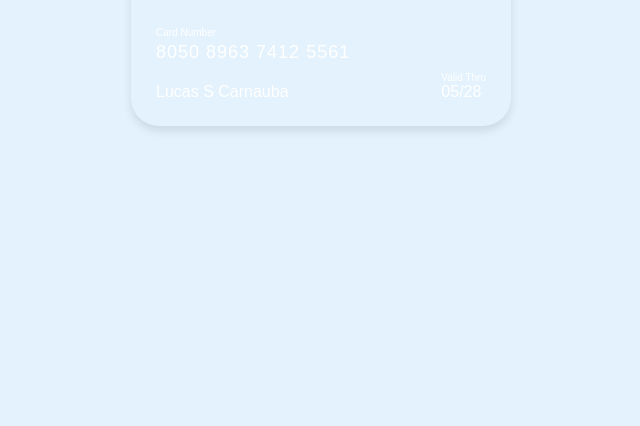
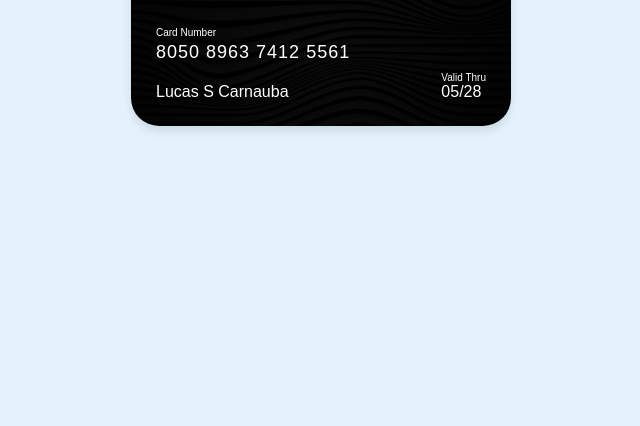
Before and after one commit to LucasSCarnauba/HTML-CSS-Credit-Card-Project, a plain HTML site: page index.html in a window 1280 px wide. Shown: the part 374-800 px from the top of the page, without its empty margins (319-959 px from the left). Drawn offline with Linux system fonts and the light colour scheme; a web font is replaced by a local one.

Commit message:
Update style.css

```diff
--- a/style.css
+++ b/style.css
@@ -15,7 +15,7 @@ body{
 }
 .container{
     position: relative;
-    background-image: url("img/bg.png");
+    background-image: url("bg.png");
     background-size: cover;
     padding: 25px;
     border-radius: 28px;
```
